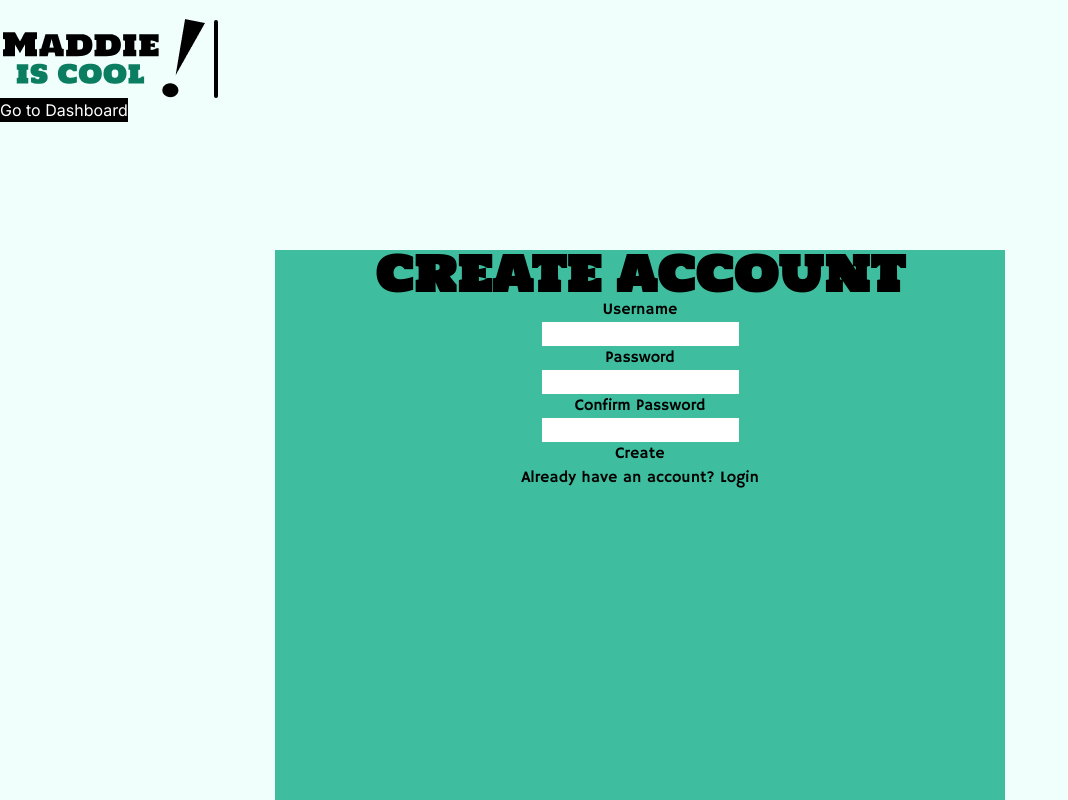
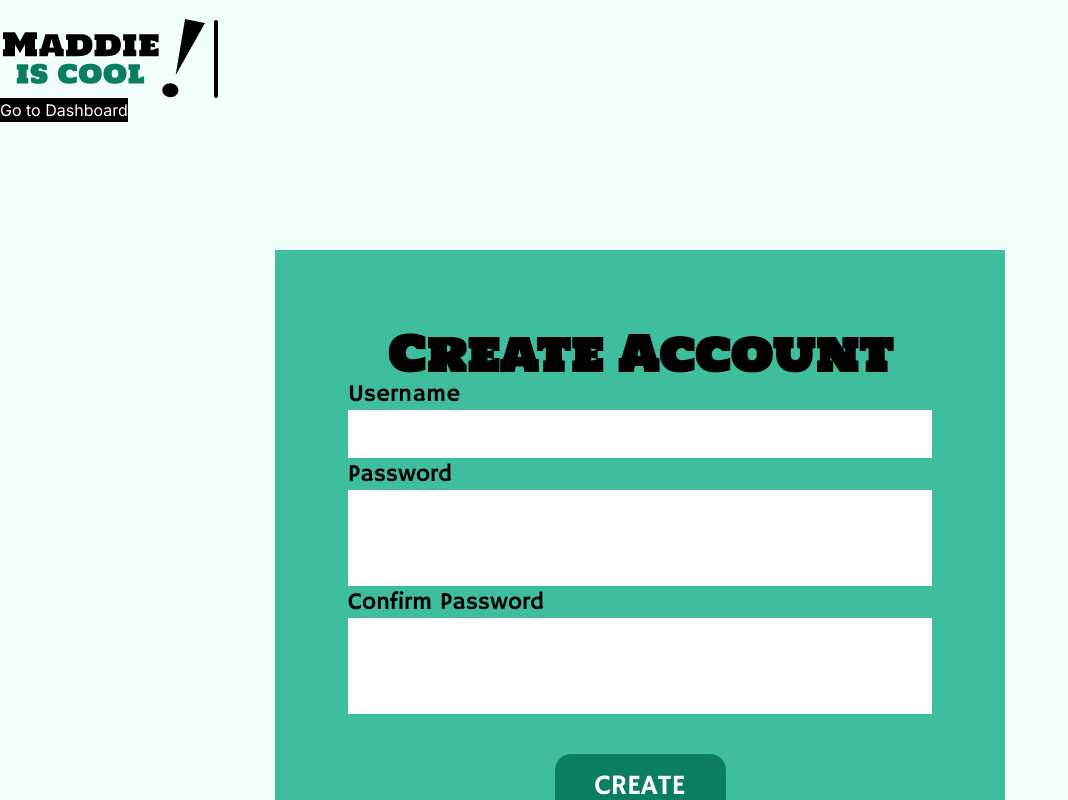
Before and after one commit to 1105-Foo-Aiden/maddieiscool, a Next.js app: page / in a window 1280 px wide. Shown: the top 800 px of the page, without its empty margins (0-1068 px from the left). Built offline with nearby package versions, Linux system fonts and the light colour scheme.

Commit message:
set up more login style

```diff
--- a/src/Interfaces/Interfaces.ts
+++ b/src/Interfaces/Interfaces.ts
@@ -1,3 +1,8 @@
 export interface IToken {
     token: string
 }
+
+export interface IUserData {
+    username: string,
+    password: string
+}
--- a/src/app/page.tsx
+++ b/src/app/page.tsx
@@ -4,6 +4,7 @@ import Image from "next/image";
 import { useRouter } from "next/navigation";
 import { useState } from "react";
 import { IToken } from "@/Interfaces/Interfaces";
+import { createNewAccount, loginToAccount } from "@/utils/DataServices";
 
 export default function Home() {
   const [isCreate, setIsCreate] = useState<boolean>(true);
@@ -16,26 +17,35 @@ export default function Home() {
     router.push("/Dashboard")
   };
 
-  // const passUserData = async () => {
-  //   let userData = {
-  //     username: username,
-  //     password: password
-  //   };
+  const passUserData = async () => {
+    let userData = {
+      username: username,
+      password: password
+    };
+    console.log(userData);
 
-  //   if (!isCreate) {
-  //     let token: IToken = await * loginFunction * (userData);
-  //     if (token.token != null) {
-  //       localStorage.setItem("Token", token.token);
-  //       sessionStorage.setItem("userId", String(userId?.id))
-  //       router.push('/Profile');
-  //     } else {
-  //       alert("Login Failed");
-  //     }
-  //   } else {
-  //     * createAccountFunction * (userData);
-  //     alert("Account Created");
-  //   }
-  // }
+    if (!isCreate) {
+      let token: IToken = await loginToAccount(userData);
+      if (token.token != null) {
+        sessionStorage.setItem("Token", token.token);
+        // sessionStorage.setItem("userId", String(userId?.id))
+        router.push('/Profile');
+      } else {
+        alert("Login Failed");
+      }
+    } else {
+      if (confirmPassword === password) {
+        try {
+          createNewAccount(userData);
+        } catch {
+          alert("Account creation failed - Username may be taken. Try Again")
+        }
+        alert("Account Created");
+      } else {
+        alert("Passwords do not match. Try Again")
+      }
+    }
+  }
 
   return (
     <div className="bg-[#F1FFFC] min-h-screen h-full">
@@ -48,30 +58,30 @@ export default function Home() {
             <div className="w-[80%]">
               {
                 isCreate ?
-                  <div className="grid place-items-center">
-                    <p className="holtwood text-5xl">CREATE ACCOUNT</p>
+                  <div className="grid">
+                    <p className="holtwood text-5xl mt-20 text-center">Create Account</p>
 
-                    <p className="hammersmith">Username</p>
-                    <input value={username} onChange={(e) => setUsername(e.target.value)} className="hammersmith" type="text" />
-                    <p className="hammersmith">Password</p>
-                    <input value={password} onChange={(e) => setPassword(e.target.value)} className="hammersmith" type="text" />
-                    <p className="hammersmith">Confirm Password</p>
-                    <input value={confirmPassword} onChange={(e) => setConfirmPassword(e.target.value)} className="hammersmith" type="text" />
+                    <p className="hammersmith text-2xl">Username</p>
+                    <input value={username} onChange={(e) => setUsername(e.target.value)} className="hammersmith h-12" type="text" />
+                    <p className="hammersmith text-2xl">Password</p>
+                    <input value={password} onChange={(e) => setPassword(e.target.value)} className="hammersmith h-24" type="password" />
+                    <p className="hammersmith text-2xl">Confirm Password</p>
+                    <input value={confirmPassword} onChange={(e) => setConfirmPassword(e.target.value)} className="hammersmith h-24" type="password" />
 
-                    <button onClick={() => passUserData()} className="hammersmith">Create</button>
-                    <p className="hammersmith">Already have an account? <span><button onClick={() => setIsCreate(false)}> Login </button> </span> </p>
+                    <button onClick={() => passUserData()} className="mt-10 hammersmith place-self-center text-[28px] text-white bg-[#0B7D61] rounded-2xl pt-3 pb-2 px-10">CREATE</button>
+                    <p className="hammersmith text-center text-xl">Already have an account? <span><button onClick={() => setIsCreate(false)}> Login </button> </span> </p>
                   </div>
                   :
                   <div className="grid place-items-center">
                     <p className="holtwood">Login</p>
 
-                    <p className="hammersmith">Username</p>
-                    <input value={username} className="hammersmith" type="text" />
-                    <p className="hammersmith">Password</p>
-                    <input value={password} className="hammersmith" type="text" />
+                    <p className="hammersmith text-2xl">Username</p>
+                    <input value={username} onChange={(e) => setUsername(e.target.value)} className="hammersmith h-24" type="text" />
+                    <p className="hammersmith text-2xl">Password</p>
+                    <input value={password} onChange={(e) => setPassword(e.target.value)} className="hammersmith h-24" type="password" />
 
-                    <button onClick={() => passUserData()} className="hammersmith">Login</button>
-                    <p className="hammersmith">Don't have an account? <span><button onClick={() => setIsCreate(true)}> Create one now! </button> </span> </p>
+                    <button onClick={() => passUserData()} className="hammersmith place-self-center text-[28px]">Login</button>
+                    <p className="hammersmith text-center text-xl">Don't have an account? <span><button className="hammersmith text-xl" onClick={() => setIsCreate(true)}> Create one now! </button> </span> </p>
                   </div>
               }
             </div>
--- /dev/null
+++ b/src/utils/DataServices.ts
@@ -0,0 +1,37 @@
+import { IToken, IUserData } from "@/Interfaces/Interfaces";
+
+const url = "https://{host}.azurewebsites.net/";
+
+export const createNewAccount = async (create: IUserData) => {
+    const res = await fetch(url + '{endpoint}', {
+        method: "POST",
+        headers: {
+            'Content-Type': "application/json"
+        },
+        body: JSON.stringify(create)
+    });
+
+    if (!res.ok) {
+        const message = "An error has occurred: " + res.status;
+        throw new Error(message);
+    }
+
+    const data = await res.json();
+}
+
+export const loginToAccount = async (login: IUserData) => {
+    const res = await fetch(url + "{endpoint}", {
+        method: "POST",
+        headers: {
+            'Content-Type': "application/json"
+        },
+        body: JSON.stringify(login)
+    });
+    if (!res.ok) {
+        const message = "An error has occurred: " + res.status;
+        throw new Error(message);
+    }
+
+    const data: IToken = await res.json();
+    return data;
+}
```
